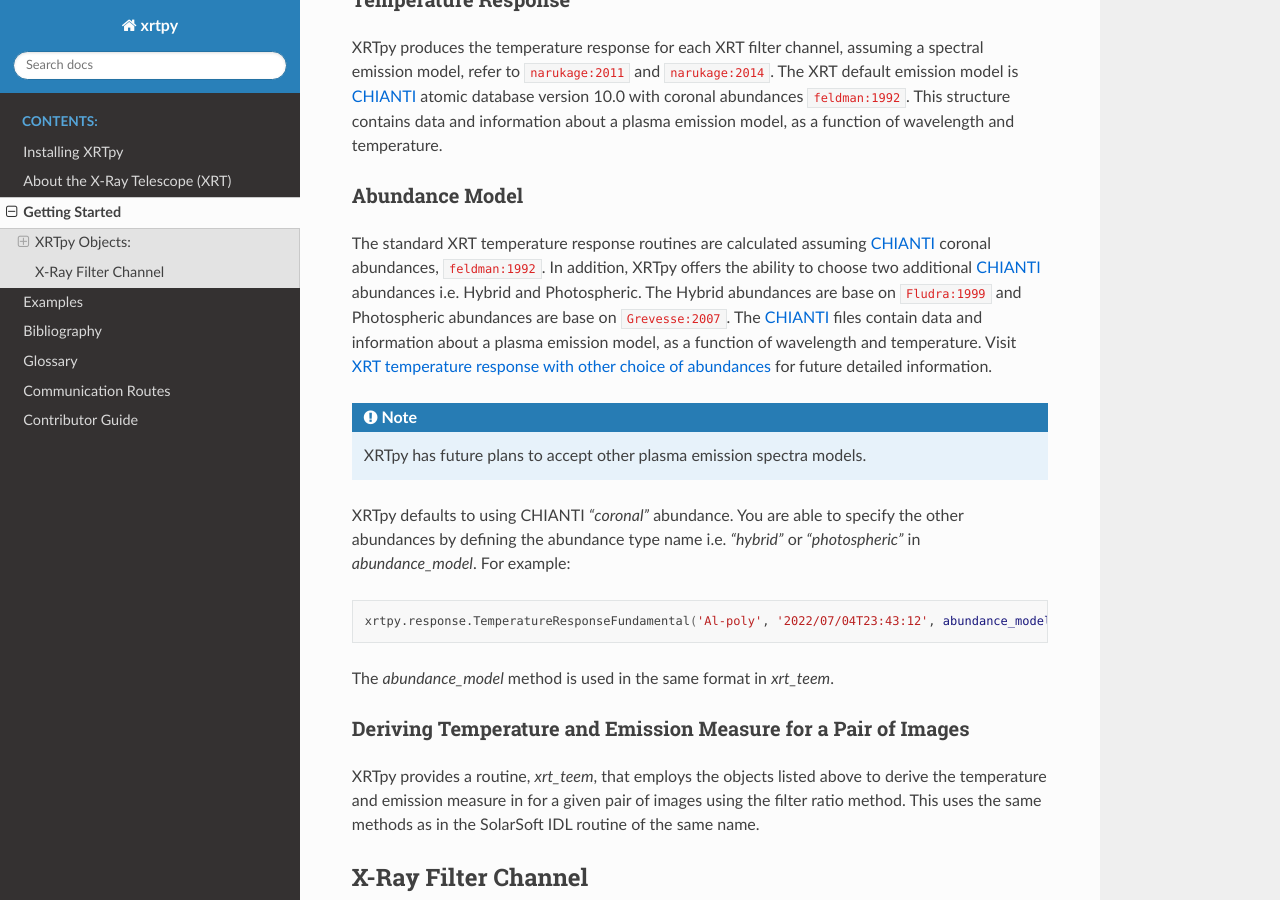
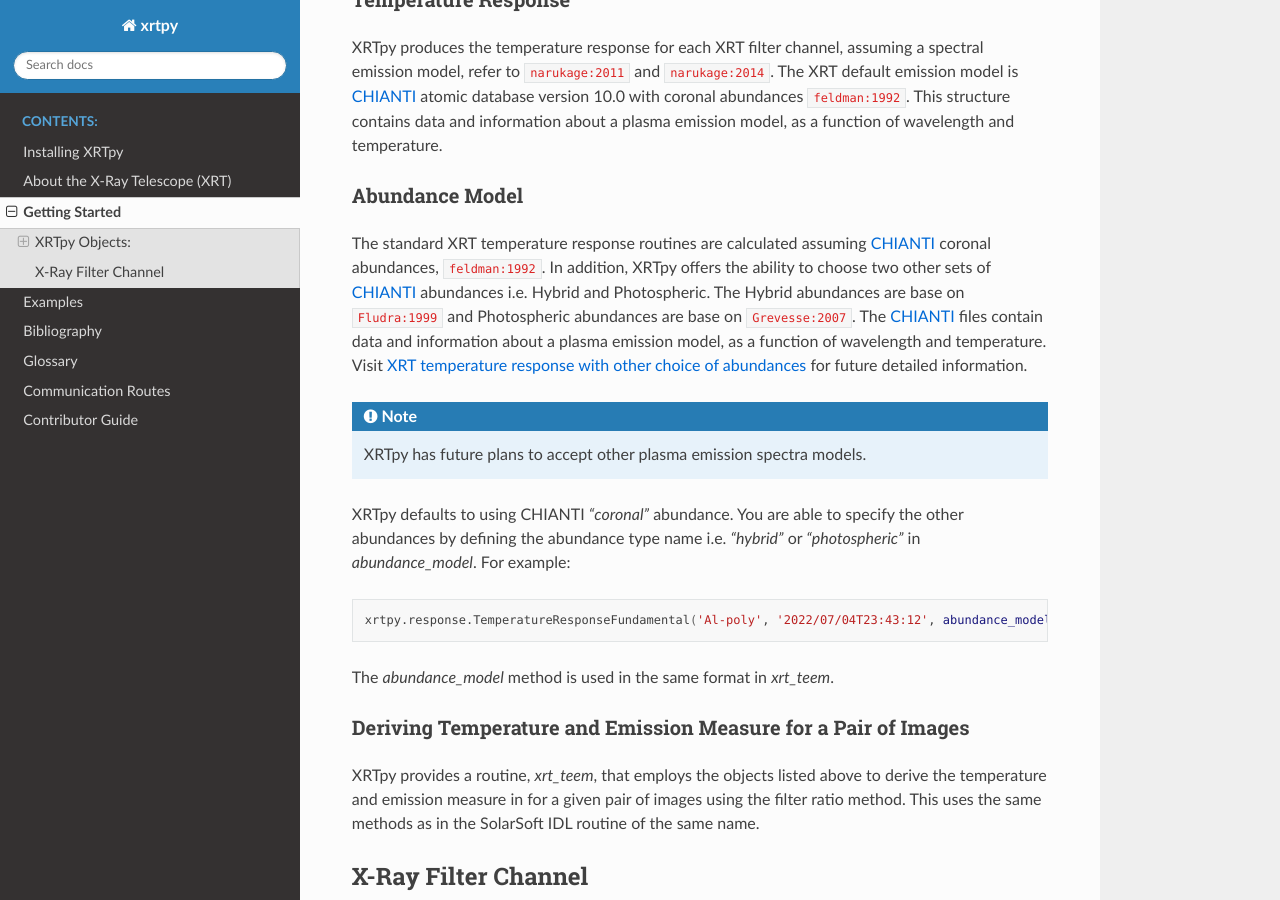
Before and after one commit to HinodeXRT/xrtpy, a Sphinx documentation site: the page built from docs/getting_started.rst, in a window 1280 px wide and 900 px high, scrolled down 715 px. Built offline with Sphinx 7.4.7 and the Read the Docs theme 2.0.0, drawn with Linux system fonts in a browser that asks for light colours; cross-references to code outside the pages are shown as plain code.

Commit message:
Updated word choice

```diff
--- a/docs/getting_started.rst
+++ b/docs/getting_started.rst
@@ -34,7 +34,7 @@ The XRT default emission model is `CHIANTI`_ atomic database version 10.0 with c
 Abundance Model
 ---------------------
 The standard XRT temperature response routines are calculated assuming `CHIANTI`_ coronal abundances, :cite:t:`feldman:1992`.
-In addition, XRTpy offers the ability to choose two additional `CHIANTI`_ abundances i.e. Hybrid and Photospheric.
+In addition, XRTpy offers the ability to choose two other sets of `CHIANTI`_ abundances i.e. Hybrid and Photospheric.
 The Hybrid abundances are base on :cite:t:`Fludra:1999` and Photospheric abundances are base on :cite:t:`Grevesse:2007`.
 The `CHIANTI`_ files contain data and information about a plasma emission model, as a function of wavelength and temperature.
 Visit `XRT temperature response with other choice of abundances`_ for future detailed information.
```
